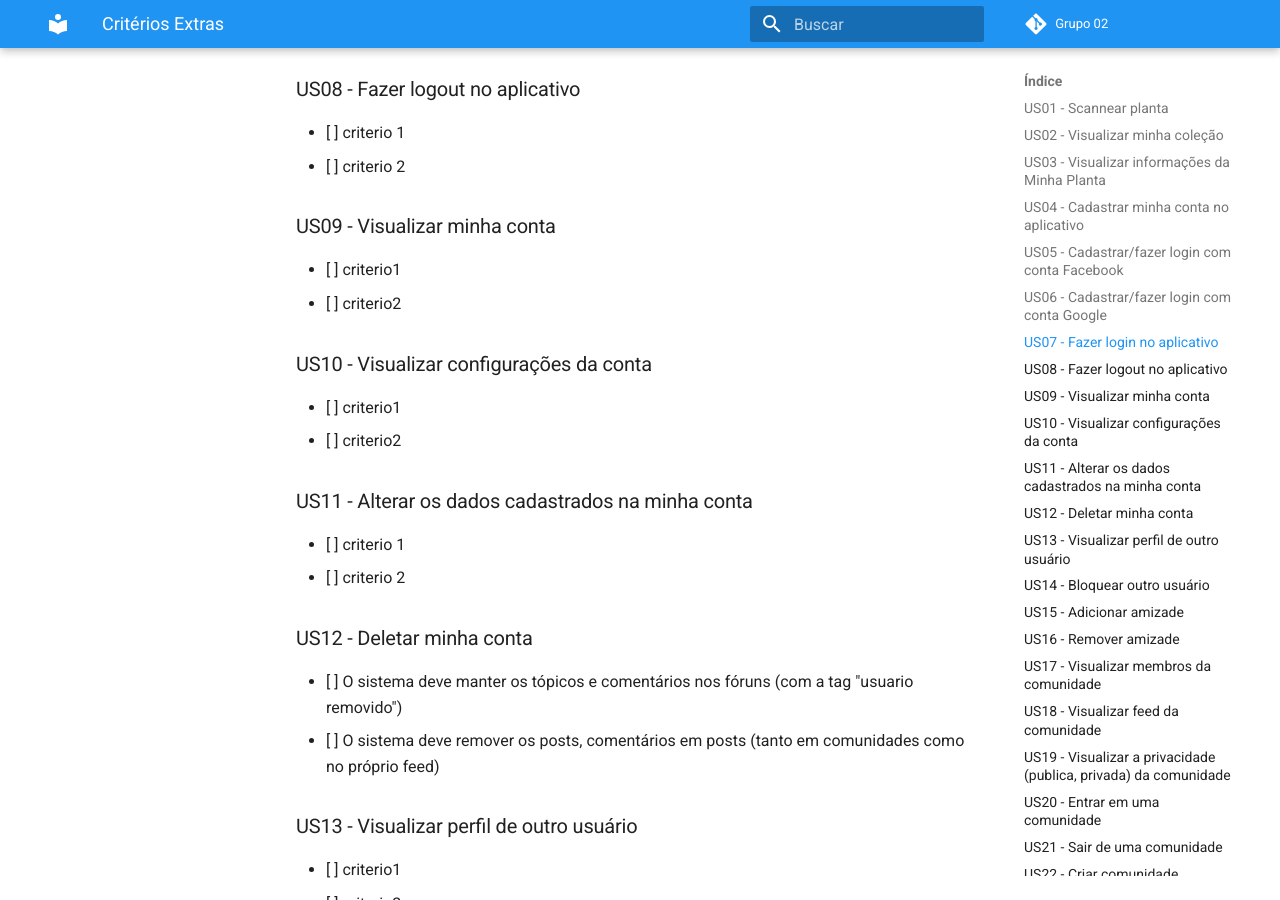
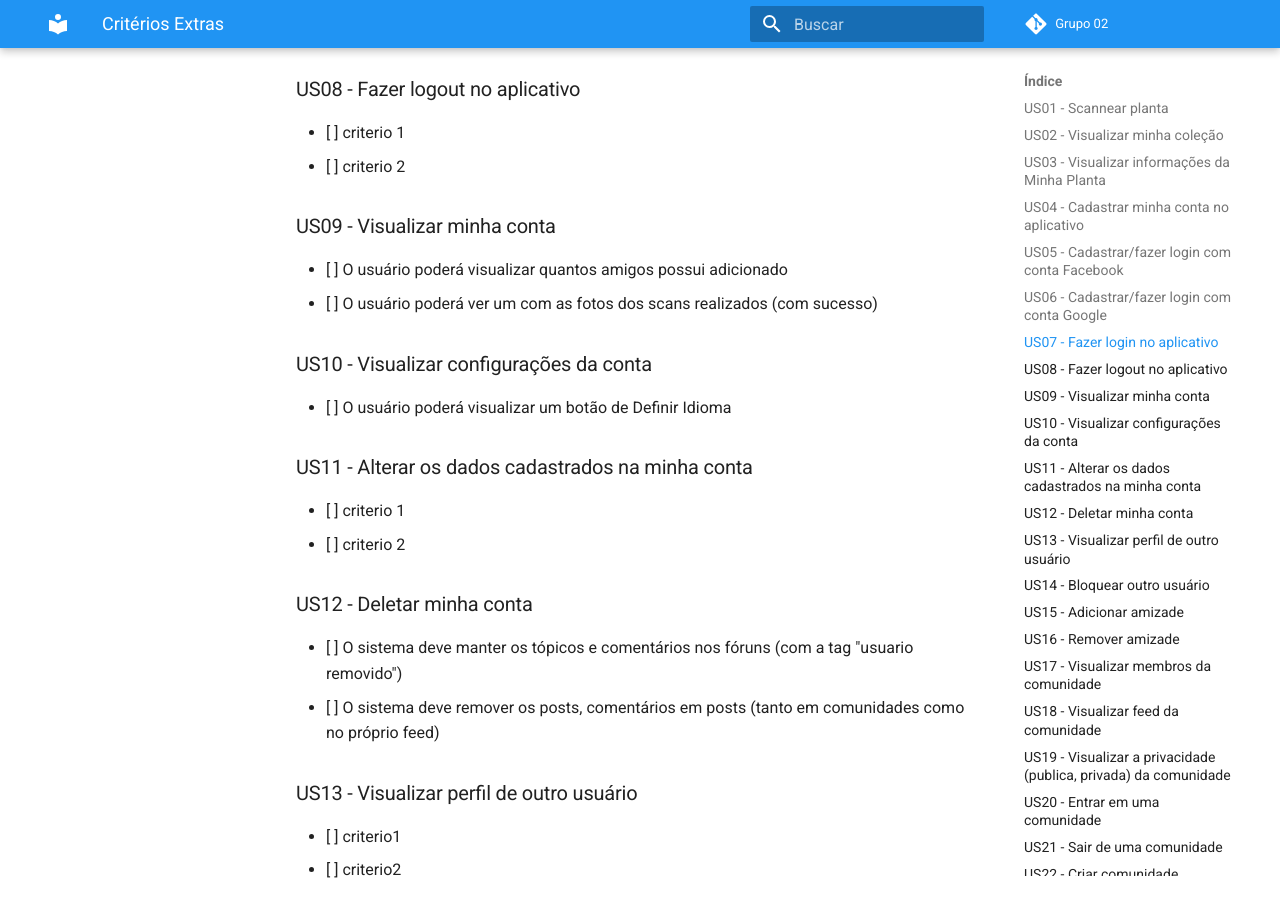
Before and after one commit to fga-eps-mds/2020.1-GaiaDex-wiki, an MkDocs documentation site: the page built from docs/product_backlog/extras.md, in a window 1280 px wide and 900 px high, scrolled down 1346 px. Built offline with MkDocs 1.6.1 and Material for MkDocs 9.7.7, drawn with Linux system fonts in a browser that asks for light colours; comment, search, counter and statistics services are not loaded; old or Windows-style settings are respelled for this version of MkDocs.

Commit message:
adicionando criterios extras das US09 e US10

```diff
--- a/docs/product_backlog/extras.md
+++ b/docs/product_backlog/extras.md
@@ -49,13 +49,12 @@ Este artefato diz respeito a uma lista de critérios extras em relação às _hi
 
 ### US09 - Visualizar minha conta
 
-- [ ] criterio1
-- [ ] criterio2
+- [ ] O usuário poderá visualizar quantos amigos possui adicionado
+- [ ] O usuário poderá ver um com as fotos dos scans realizados (com sucesso)
 
 ### US10 - Visualizar configurações da conta
 
-- [ ] criterio1
-- [ ] criterio2
+- [ ] O usuário poderá visualizar um botão de Definir Idioma
 
 ### US11 - Alterar os dados cadastrados na minha conta
 
```
